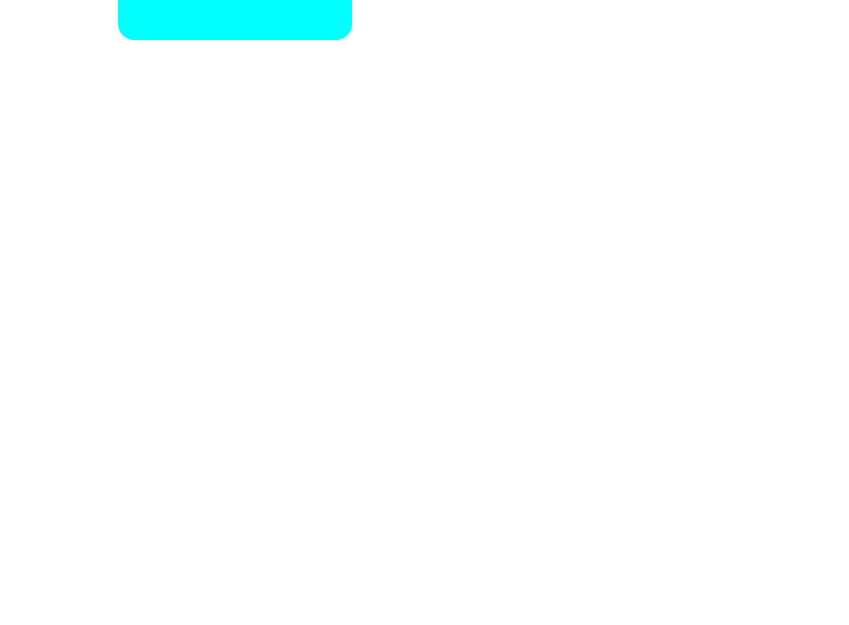
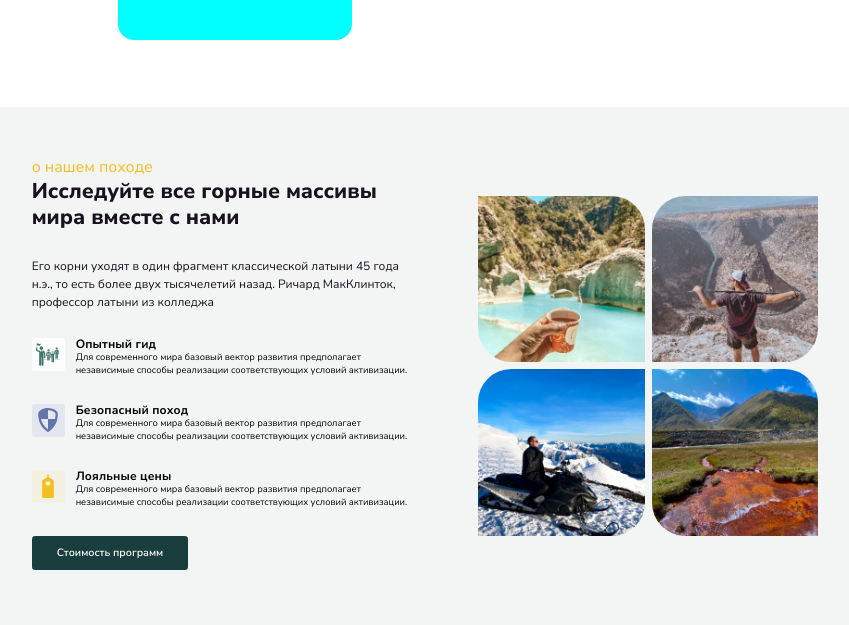
Before and after one commit to SavchenkoVolodymyr/rumtibet, a website: page src/index.html in a window 1280 px wide. Shown: the part 1034-1659 px from the top of the page, without its empty margins (215-1064 px from the left). Before the commit the page ends 1141 px from the top, so only its background shows below. Drawn offline with nearby package versions, Linux system fonts and the light colour scheme; files that its build step writes are made by us from their sources.

Commit message:
feat our_offer section resp

```diff
--- a/src/html/bloks/our_hike.html
+++ b/src/html/bloks/our_hike.html
@@ -18,7 +18,7 @@
 				</div>
 				<p class="bace_text">Его корни уходят в один фрагмент классической латыни 45 года н.э., то есть более двух тысячелетий назад. Ричард МакКлинток, профессор латыни из колледжа Hampden-Sydney, штат Вирджиния, взял одно из самых странных слов в Lorem Ipsum, "consectetur"и занялся его поисками в классической латинской литературе.</p>
 				<div class="btn_wrap">
-					<a href="#" class="button_bace"> Программа тура </a>
+					<a href="#" class="button_bace button_alignment"> Программа тура </a>
 				</div>
 			</div>
 		</div>
--- a/src/html/bloks/our_offer.html
+++ b/src/html/bloks/our_offer.html
@@ -41,7 +41,7 @@
 					</div>
 				</div>
 				<div class="btn_wrap">
-					<a href="#" class="button_bace"> Программа тура </a>
+					<a href="#" class="button_bace button_alignment">Стоимость программ </a>
 				</div>
 			</div>
 			<div class="content__coll content__img_all_wrap">
--- a/src/index.html
+++ b/src/index.html
@@ -16,7 +16,7 @@
 			<main class="main">
 				@@include('./html/bloks/hero.html')
 				@@include('./html/bloks/our_hike.html')
-				<!-- @@include('./html/bloks/our_offer.html') -->
+				@@include('./html/bloks/our_offer.html')
 				<!-- @@include('./html/bloks/popular_tours.html') -->
 				<!-- @@include('./html/bloks/travel_blog.html') -->
 				<!-- @@include('./html/bloks/photo_gallery.html') -->
--- a/src/scss/_base.scss
+++ b/src/scss/_base.scss
@@ -1,10 +1,10 @@
 @use './helpers/abstracts' as *;
 
 html {
-	@include bp($point_2, min){
+	@include bp($point_2, min) {
 		font-size: calc(100dvw / 1920 * 10);
 	}
-	@include bp($point_3){
+	@include bp($point_3) {
 		font-size: 10px;
 	}
 	// font-size: calc(100dvw / 1920 * 10);
@@ -36,15 +36,15 @@ body {
 	font-weight: 400;
 	color: $color_subtitle;
 	margin-bottom: 0.8rem;
-	@include bp($point_2, min){
-	font-size: 2.4rem;
+	@include bp($point_2, min) {
+		font-size: 2.4rem;
 		line-height: 0.8;
 	}
-	@include bp($point_3){
+	@include bp($point_3) {
 		font-size: 1.6rem;
 		line-height: 1.25;
 	}
-	&.subtitle_text--subscription{
+	&.subtitle_text--subscription {
 		font-size: 1.8rem;
 		line-height: 1.1;
 	}
@@ -55,42 +55,41 @@ body {
 		flex-direction: column;
 		align-items: center;
 	}
-	&.section__title_wrap--margin{
+	&.section__title_wrap--margin {
 		margin-bottom: 5rem;
 	}
 }
 .secnion_title {
-
 	font-weight: 800;
 	line-height: 1.2;
 	color: $color_bace_text;
-	@include bp($point_2, min){
-	font-size: 3.2rem;
+	@include bp($point_2, min) {
+		font-size: 3.2rem;
 	}
-	@include bp($point_3){
+	@include bp($point_3) {
 		font-size: 2.4rem;
 	}
-	&.secnion_title--subscription{
+	&.secnion_title--subscription {
 		font-size: 2.6rem;
 	}
 }
 .bace_text {
 	line-height: 1.5;
 	color: $color_bace_text;
-	@include bp($point_2, min){
-	font-size: 1.8rem;
+	@include bp($point_2, min) {
+		font-size: 1.8rem;
 	}
-	@include bp($point_3){
+	@include bp($point_3) {
 		font-size: 1.6rem;
 	}
 }
-.bace_text_2{
+.bace_text_2 {
 	font-size: 1.4rem;
 	font-weight: 400;
 	line-height: 1.4;
 	color: $color_black;
 }
-.bace_text_3{
+.bace_text_3 {
 	font-size: 1.4rem;
 	font-weight: 700;
 	line-height: 1.4;
@@ -100,12 +99,12 @@ body {
 	font-weight: 700;
 	line-height: 1.2;
 	color: $color_ligh_grey;
-	&.card_descr__title--big_line{
+	&.card_descr__title--big_line {
 		line-height: 1.3;
-		color:$color_black_alternative;
+		color: $color_black_alternative;
 	}
 }
-.hero_form_text{
+.hero_form_text {
 	font-weight: 700;
 	font-size: 1.6rem;
 	line-height: 1.5;
@@ -121,18 +120,17 @@ body {
 		background-size: cover;
 	}
 	&.section--our_hike {
-		@include bp($point_4, min){
-		padding: 10rem 0;
+		@include bp($point_4, min) {
+			padding: 10rem 0;
 		}
-		@include bp($point_5){
+		@include bp($point_5) {
 			padding: 5rem 0;
 		}
-
 	}
 	&.section--bg {
 		background-color: $color_secnion_bg;
 	}
-	&.section--big_padding_bottom{
+	&.section--big_padding_bottom {
 		padding-bottom: 19.8rem;
 	}
 }
@@ -146,16 +144,17 @@ body {
 .content {
 	display: flex;
 	align-items: center;
+	@include bp($point_3) {
+		justify-content: center;
+	}
 	&.content--gap_normal {
-
-		@include bp ($point_2, min){
+		@include bp($point_2, min) {
 			column-gap: 12rem;
 		}
-		@include bp ($point_3){
+		@include bp($point_3) {
 			column-gap: 4rem;
-			justify-content: center;
 		}
-		@include bp($point_5){
+		@include bp($point_5) {
 			flex-direction: column-reverse;
 			align-items: center;
 		}
@@ -164,9 +163,29 @@ body {
 		column-gap: 9rem;
 	}
 }
+.section__descr {
+	display: flex;
+	flex-direction: column;
+	@include bp($point_4, min) {
+		row-gap: 4rem;
+	}
+	@include bp($point_5) {
+		row-gap: 3rem;
+	}
+	@include bp($point_3) {
+		max-width: 35.8rem;
+	}
+}
 .section_btn {
 	display: flex;
 	justify-content: center;
 }
+.button_alignment{
+	@include bp($point_3){
+		position: relative;
+	left: 50%;
+	transform: translateX(-50%);
+	}
+}
 
 /* remove */
--- a/src/scss/blocks/_our_hike.scss
+++ b/src/scss/blocks/_our_hike.scss
@@ -3,10 +3,10 @@
 .our_hike__player_wrap {
 	position: relative;
 	height: 52.6rem;
-	@include bp($point_2, min){
+	@include bp($point_2, min) {
 		width: 48rem;
 	}
-	@include bp ($point_3){
+	@include bp($point_3) {
 		width: 35rem;
 	}
 }
@@ -19,31 +19,23 @@
 	border-radius: 2.4rem;
 	overflow: hidden;
 }
-.our_hike__img_wrap{
-@include bp($point_3){
+.our_hike__img_wrap {
+	@include bp($point_3) {
 		display: none;
 	}
 }
 .our_hike__img {
 	@extend %cover_img;
 }
-.our_hike__video_wrap{
+.our_hike__video_wrap {
 	background-color: aqua;
-	@include bp($point_2, min){
+	@include bp($point_2, min) {
 		bottom: 0;
 		right: 0;
 	}
-	@include bp($point_3){
+	@include bp($point_3) {
 		top: 50%;
 		left: 50%;
 		transform: translate(-50%, -50%);
 	}
 }
-.section__descr{
-    display: flex;
-    flex-direction: column;
-    row-gap: 4rem;
-	@include bp ($point_3){
-		max-width: 35.8rem;
-	}
-}
--- a/src/scss/blocks/_our_offer.scss
+++ b/src/scss/blocks/_our_offer.scss
@@ -2,14 +2,28 @@
 
 .content__img_all_wrap {
 	display: flex;
+	gap: 1rem;
+	@include bp($point_2, min){
+	flex: 0 0 51rem;
 	flex-wrap: wrap;
-	gap: 1rem;
-	flex: 0 0 51rem;
+	}
+	@include bp($point_3){
+		flex-direction: column;
+	}
+	@include bp($point_5){
+		display: none;
+	}
 }
 .content__img_wrap {
+	overflow: hidden;
+	@include bp($point_2, min){
 	width: 25rem;
 	height: 25rem;
-	overflow: hidden;
+	}
+	@include bp($point_3){
+		width: 18rem;
+		height: 18rem;
+	}
 	&.content__img_wrap--l {
 		border-radius: 0 5rem 0 5rem;
 	}
```
Lines whose indentation alone changed are shown as unchanged.
